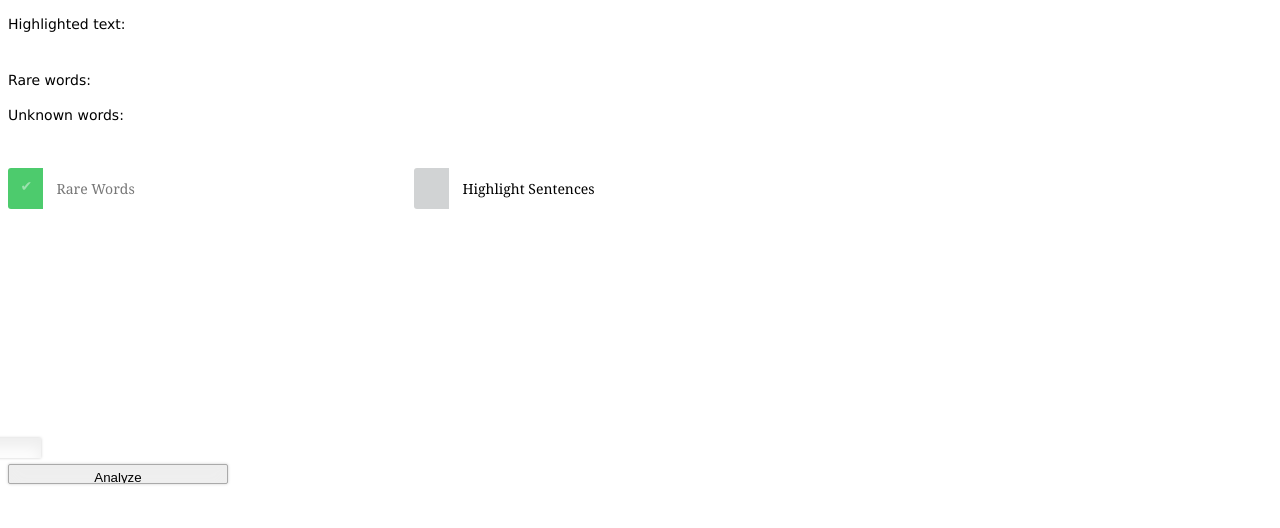
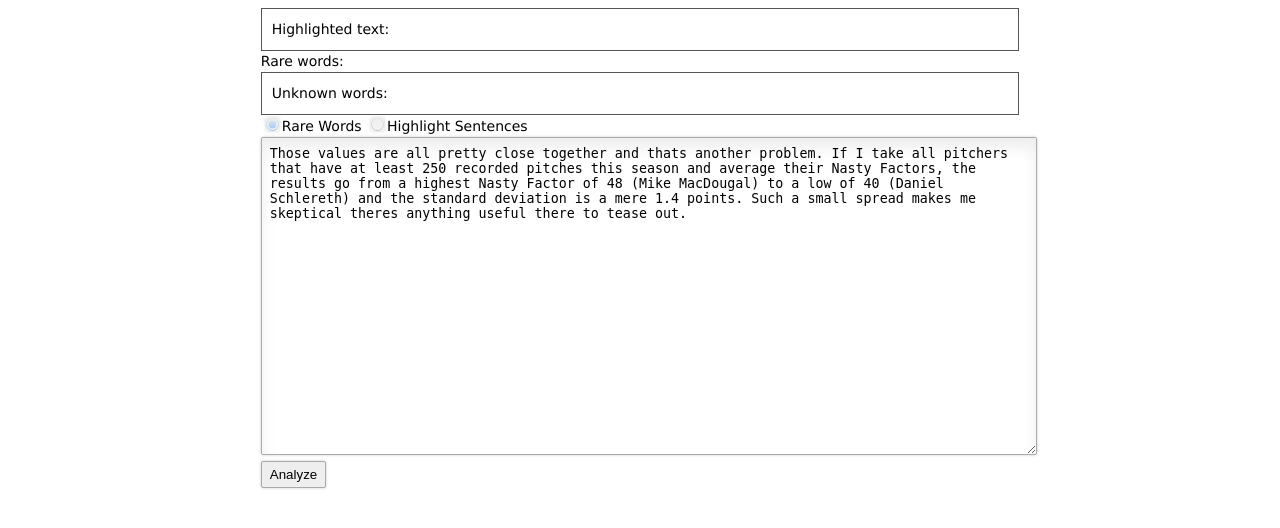
Before and after one commit to shmigheghi/Rewriter, a Django app: page /rewriter/ in a window 1280 px wide. Shown: the top 528 px of the page. Run offline with Django 3.2, Linux system fonts and the light colour scheme; parts of the project's set-up code (start-up, migrations or seed data) failed here and were passed over.

Commit message:
Improving look of styling

```diff
--- a/autoeditor/rewriter/static/rewriter/styling.css
+++ b/autoeditor/rewriter/static/rewriter/styling.css
@@ -2,11 +2,9 @@
 .form h2, .form label {font-family:Georgia, Times, "Times New Roman", serif;}
 
 .form input {
-    height:20px;
-    width:220px;
     padding:5px 8px;
 }
-.form textarea {padding:8px; width:300px;}
+.form textarea {padding:8px; width:100%;}
 .form button {margin-left:156px;}
 
 .form input, .form textarea {
@@ -19,6 +17,34 @@
     border:1px solid #555;
     box-shadow: 0 0 3px #aaa;
 }
+
+.page {
+    margin-left: auto;
+    margin-right: auto;
+    width: 60%;
+}
+
+.results {
+    border:1px solid #555;
+    padding: 10px;
+}
+
+#sentences {
+
+}
+
+#rarewords {
+
+}
+
+#unknownwords {
+
+}
+
+#formentry {
+
+}
+
 /* Button Style */
 button.submit {
     background-color: #68b12f;
@@ -60,79 +86,6 @@
 
 }
 
-/* hide input */
-input.radio:empty {
-	margin-left: -999px;
-}
-
-/* style label */
-
-label {
-  width: 400px;
-  margin-top: 3px;
-  display:inline-block;
-  float:left;
-  padding:3px;
-}
-
-input.radio:empty ~ label {
-	position: relative;
-	float: left;
-	line-height: 2.5em;
-	text-indent: 3.25em;
-	margin-top: 2em;
-	cursor: pointer;
-	-webkit-user-select: none;
-	-moz-user-select: none;
-	-ms-user-select: none;
-	user-select: none;
-}
-
-div {
-	clear: both;
-	display: inline;
-}
-
-input.radio:empty ~ label:before {
-	position: absolute;
-	display: block;
-	top: 0;
-	bottom: 0;
-	left: 0;
-	content: '';
-	width: 2.5em;
-	background: #D1D3D4;
-	border-radius: 3px 0 0 3px;
-}
-
-/* toggle hover */
-input.radio:hover:not(:checked) ~ label:before {
-	content:'\2714';
-	text-indent: .9em;
-	color: #C2C2C2;
-}
-
-input.radio:hover:not(:checked) ~ label {
-	color: #888;
-}
-
-/* toggle on */
-input.radio:checked ~ label:before {
-	content:'\2714';
-	text-indent: .9em;
-	color: #9CE2AE;
-	background-color: #4DCB6D;
-}
-
-input.radio:checked ~ label {
-	color: #777;
-}
-
-/* radio focus */
-input.radio:focus ~ label:before {
-	box-shadow: 0 0 0 3px #999;
-}
-
 /* Highlighting. Unknown at 0, then common -> rare */
 
 .b0 {
--- a/autoeditor/rewriter/templates/rewriter/base.html
+++ b/autoeditor/rewriter/templates/rewriter/base.html
@@ -6,41 +6,41 @@
     <link rel="stylesheet" media="screen" href="{% static "rewriter/styling.css" %}" >
 </head>
 <body>
+<div class="page">
     {% if sentences_in_text %}
-    <p>
+    <div class="results" id="sentences">
     Sentences in text:<br>
     <textarea cols="80" rows="20" name="text">{% for sentence in sentences_in_text %}{{ sentence }}&#13;&#10;{% endfor %}</textarea><br>
-    </p>
+    </div>
     {% endif %}
     {% if not sentences_in_text %}
-    <p>
+    <div class="results" id="rarewords">
     Highlighted text:<br>
-    {{ highlighted_formatted_text |safe }}
-    {% for word in highlighted_formatted_text %}{{ word }}{% endfor %}<br>
-    </p>
+    {{ highlighted_formatted_text|safe|escape }}
+    </div>
     Rare words:
     {% for rword in rare_words %}
-         <li>{{ rword }}</li>
+         <br/>{{ rword }}
     {% endfor %}
-    <p>
+    <div class="results" id="unknownwords">
     Unknown words:
     {% for uword in unknown_words %}
-         <li>{{ uword }}</li>
+         <br/>{{ uword }}
     {% endfor %}
-    </p>
+    </div>
     {% endif %}
-    <p>
-    <form class="form" action="" method="POST">
+    <div class="form" id="formentry">
+    <form id="textEntryForm" action="" method="POST">
     {% csrf_token %}
     <div>
-    <div><input type="radio" name="operation" id="radio1" class="radio" value="rareWords"{% if not sentences_in_text %} checked{% endif %} /><label for="radio1">Rare Words</label></div>
-    <div><input type="radio" name="operation" id="radio2" class="radio" value="highlightSentences"{% if sentences_in_text %} checked{% endif %}><label for="radio2">Highlight Sentences</label></div>
+    <input type="radio" name="operation" id="radio1" class="radio" value="rareWords"{% if not sentences_in_text %} checked{% endif %}>Rare Words
+    <input type="radio" name="operation" id="radio2" class="radio" value="highlightSentences"{% if sentences_in_text %} checked{% endif %}>Highlight Sentences
     </div>
     <div>
     <textarea cols="80" rows="20" name="text">{{ original_text }}</textarea><br>
     <input type="submit" value="Analyze" />
     </div>
     </form>
-    </p>
+</div>
 </body>
 </html>
--- a/autoeditor/rewriter/views.py
+++ b/autoeditor/rewriter/views.py
@@ -108,10 +108,10 @@
         # Add visual formatting for each rare word
         for word in rare_words:
             print("Replacing " + word)
-            highlighted_formatted_text = highlighted_formatted_text.replace(word, "<div class=\"b1\">" + word + "</div>")
+            highlighted_formatted_text = highlighted_formatted_text.replace(word, "<span class=\"b1\">" + word + "</span>")
         for word in unknown_words:
             print("Replacing " + word)
-            highlighted_formatted_text = highlighted_formatted_text.replace(word, "<div class=\"b0\">" + word + "</div>")
+            highlighted_formatted_text = highlighted_formatted_text.replace(word, "<span class=\"b0\">" + word + "</span>")
 
         print(highlighted_formatted_text)
 
```
